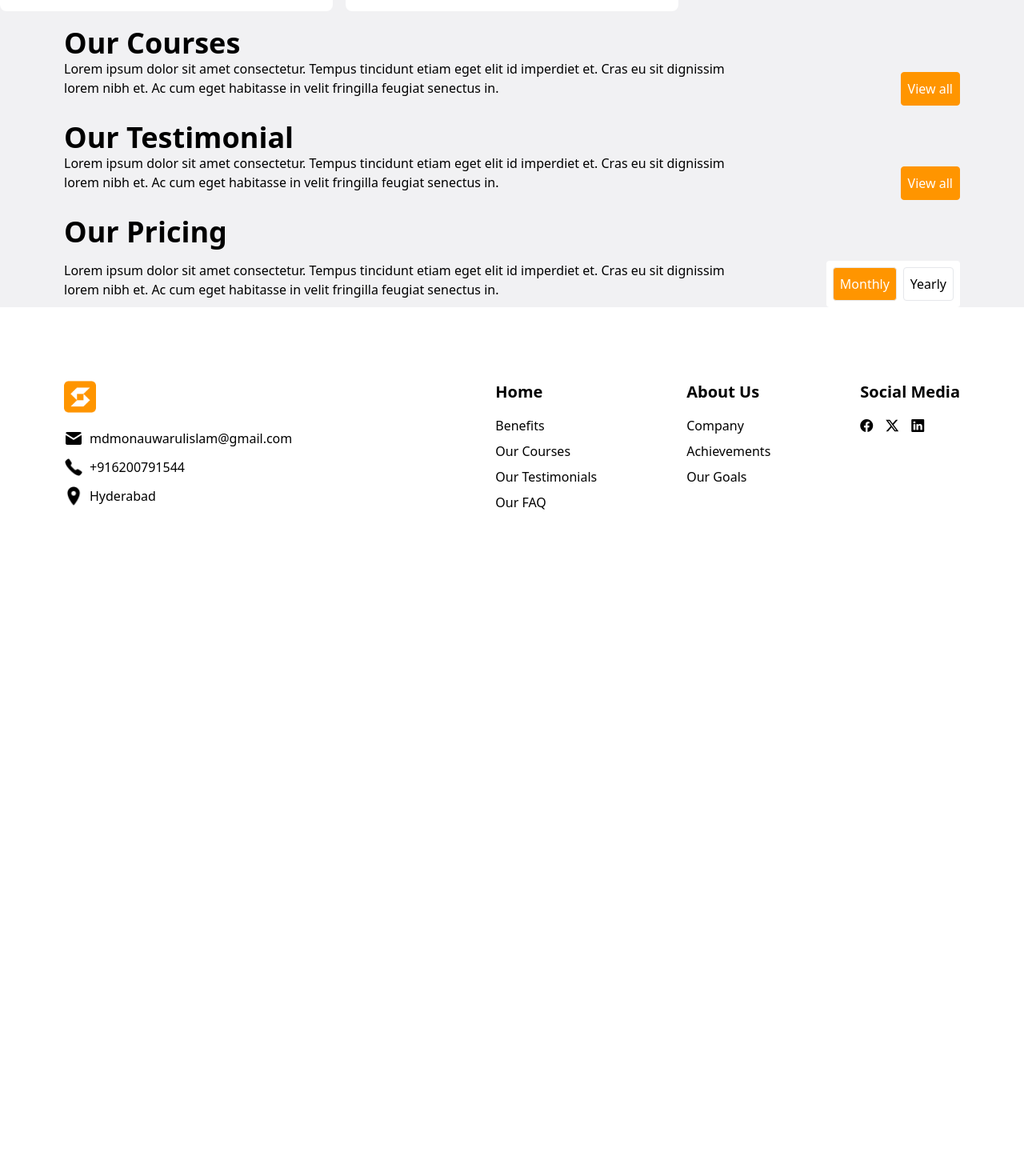
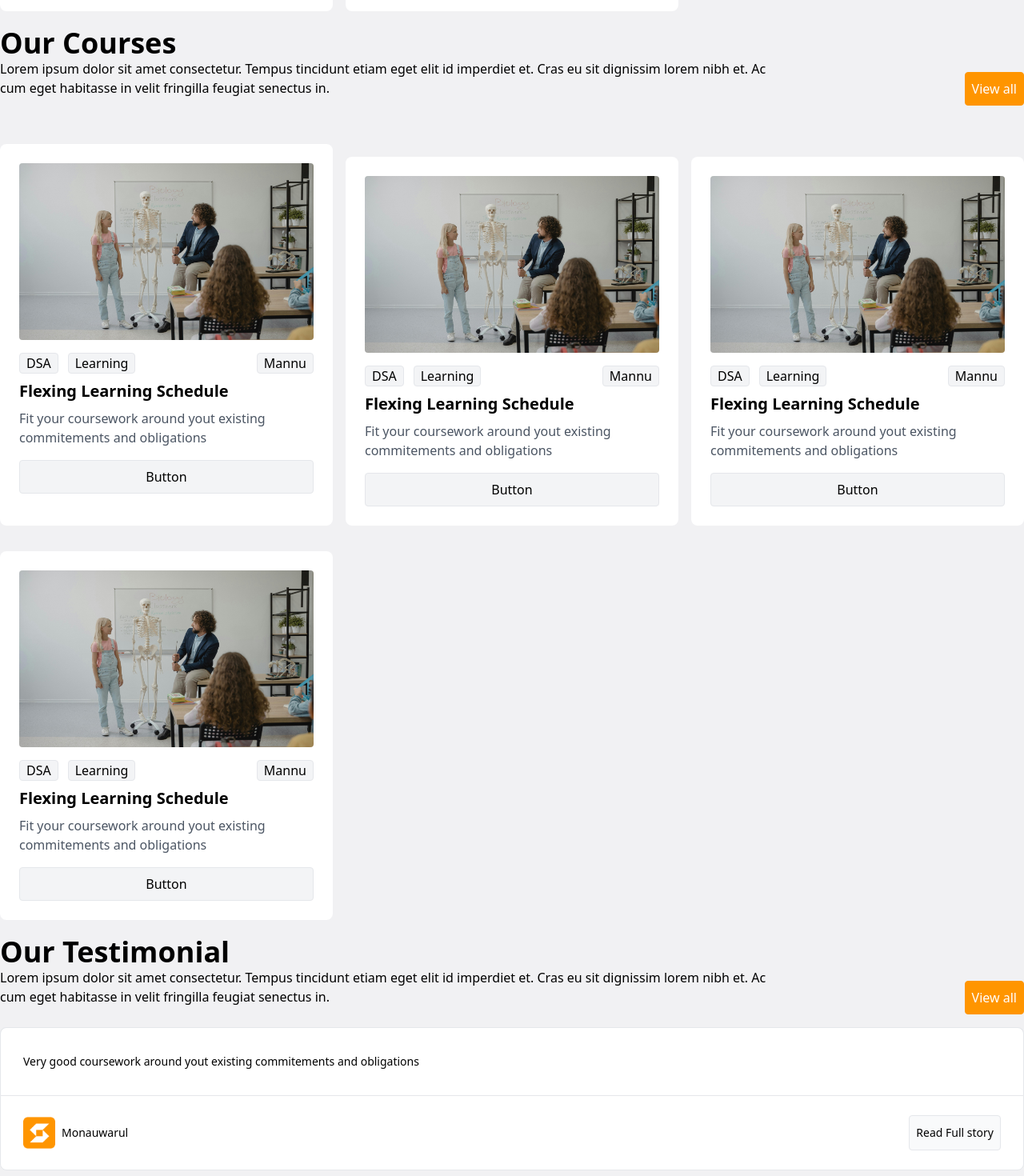
Before and after one commit to mdmonauwarulislam/e-learning, a React (Vite) app: page /#/ in a window 1280 px wide. Shown: the part 2260-3730 px from the top of the page at 80% size. Before the commit the page ends 2948 px from the top, so only its background shows below. Built offline with nearby package versions, Linux system fonts and the light colour scheme.

Commit message:
mobile Responsive

```diff
--- a/src/Components/CourseCard.jsx
+++ b/src/Components/CourseCard.jsx
@@ -1,23 +1,22 @@
+/* eslint-disable react/prop-types */
 // import React from 'react'
 import LearningImg from "../assets/Image/learning.jpg"
 
-function CourseCard() {
+function CourseCard(props) {
   return (
     <div className="bg-white p-6 rounded-lg">
             <img src= {LearningImg} alt="Image" className="w-full mb-4 rounded" />
             <div className="flex justify-between">
               <div className="flex space-x-3">
-                <p className="mb-2">Tag</p>
-                <p className="mb-2">Tag</p>
+                <p className="mb-2 border px-2 rounded bg-gray-100">{props.tag1}</p>
+                <p className="mb-2 border px-2 rounded bg-gray-100">{props.tag2}</p>
               </div>
-              <p className="text-right mb-2">Author</p>
+              <p className="text-right mb-2 border px-2 rounded bg-gray-100">{props.author}</p>
             </div>
             <div>
-              <h3 className="text-xl font-semibold mb-2">Headline</h3>
+              <h3 className="text-xl font-semibold mb-2">{props.title}</h3>
               <p className="text-gray-600 mb-4">
-                Lorem ipsum dolor sit amet consectetur adipisicing elit. Fuga
-                inventore, totam repellendus atque autem sunt ullam a iste animi
-                at illum et! Ipsum quod, rem atque adipisci dolor ea error?
+                {props.disc}
               </p>
               <button className="w-full bg-gray-100 border hover:bg-orangeBg text-black hover:text-white py-2 px-4 rounded">
                 Button
--- a/src/Components/Testinmonial.jsx
+++ b/src/Components/Testinmonial.jsx
@@ -1,20 +1,21 @@
+/* eslint-disable react/prop-types */
 // import React from 'react'
 import Logo from "../assets/Image/Logo.png"
 
-function Testinmonial() {
+function Testinmonial(props) {
   return (
     <div>
 
     <div className="bg-white px-7 py-8 rounded-t-lg border border-b-0">
       <div className=" ">
-        <p className="text-sm">Lorem ipsum dolor sit amet consectetur adipisicing elit. Molestiae, officia quo reprehenderit consequatur sequi expedita ratione. Placeat facilis expedita ex, illo eius laborum sapiente sit, quae officia at tenetur eligendi.</p>
+        <p className="text-sm">{props.review}</p>
       </div>
     </div>
     <div className="bg-white px-7 py-6 rounded-b-lg border">
       <div className="flex justify-between">
         <div className="flex justify-center text-center items-center space-x-2 h-11">
           <img src={Logo} alt="" className="h-10 w-10"/>
-        <p className="font-medium text-sm">Name of the .....</p>
+        <p className="font-medium text-sm">{props.user}</p>
         </div>
         <button className="border px-2 rounded font-medium text-sm bg-gray-50">Read Full story</button>
       </div>
--- a/src/Views/Home.jsx
+++ b/src/Views/Home.jsx
@@ -3,6 +3,8 @@ import lightIcon from "../assets/Image/lightIcon.png";
 import brandContainer from "../assets/Image/Container.png";
 import video from "../assets/Image/video.mp4";
 import BenifitCard from "../Components/BenifitCard";
+import CourseCard from "../Components/CourseCard";
+import Testinmonial from "../Components/Testinmonial";
 // import CourseCard from "../Components/CourseCard";
 // import Testinmonial from "../Components/Testinmonial";
 
@@ -20,31 +22,81 @@ function Home() {
   };
   const benefitCard = [
     {
-      id:1,
-      title:"Flexing Learning Schedule",
+      id: 1,
+      title: "Flexing Learning Schedule",
       disc: "Fit your coursework around yout existing commitements and obligations",
     },
     {
-      id:2,
-      title:"Flexing Learning Schedule",
+      id: 2,
+      title: "Flexing Learning Schedule",
       disc: "Fit your coursework around yout existing commitements and obligations",
     },
     {
-      id:3,
-      title:"Flexing Learning Schedule",
+      id: 3,
+      title: "Flexing Learning Schedule",
       disc: "Fit your coursework around yout existing commitements and obligations",
     },
     {
-      id:4,
-      title:"Flexing Learning Schedule",
+      id: 4,
+      title: "Flexing Learning Schedule",
       disc: "Fit your coursework around yout existing commitements and obligations",
     },
     {
-      id:5,
-      title:"Flexing Learning Schedule",
+      id: 5,
+      title: "Flexing Learning Schedule",
       disc: "Fit your coursework around yout existing commitements and obligations",
     },
   ];
+
+  const courseCard = [
+    {
+      tag1: "DSA",
+      tag2: "Learning",
+      author: "Mannu",
+      title: "Flexing Learning Schedule",
+      disc: "Fit your coursework around yout existing commitements and obligations",
+    },
+    {
+      tag1: "DSA",
+      tag2: "Learning",
+      author: "Mannu",
+      title: "Flexing Learning Schedule",
+      disc: "Fit your coursework around yout existing commitements and obligations",
+    },
+    {
+      tag1: "DSA",
+      tag2: "Learning",
+      author: "Mannu",
+      title: "Flexing Learning Schedule",
+      disc: "Fit your coursework around yout existing commitements and obligations",
+    },
+    {
+      tag1: "DSA",
+      tag2: "Learning",
+      author: "Mannu",
+      title: "Flexing Learning Schedule",
+      disc: "Fit your coursework around yout existing commitements and obligations",
+    },
+  ];
+
+  const testimonial = [
+    {
+      review:"Very good coursework around yout existing commitements and obligations",
+      user:"Monauwarul"
+    },
+    {
+      review:"Very good coursework around yout existing commitements and obligations",
+      user:"Monauwarul"
+    },
+    {
+      review:"Very good coursework around yout existing commitements and obligations",
+      user:"Monauwarul"
+    },
+    {
+      review:"Very good coursework around yout existing commitements and obligations",
+      user:"Monauwarul"
+    },
+  ]
 
   return (
     <>
@@ -88,7 +140,7 @@ function Home() {
       {/* ~~~~~~~~~~~~~~~~~~~~~~~~~~~~~~~~~~~~~~~~~~~~~~~~~~ video section ~~~~~~~~~~~~~~~~~~~~~~~~~~~~~~~~~~~~~~~~~~~~~~~~~~~~~~~~~  */}
 
       <div className="bg-grayColor">
-        <div className=" flex items-center justify-center md:mt-0 mt-[-280px] mx-4 max-w-[1280px] md:mx-auto max-h-[675px]">
+        <div className=" flex items-center justify-center md:mt-0 mt-[-300px] mx-4 max-w-[1280px] md:mx-auto max-h-[675px]">
           <div
             style={{
               position: "relative",
@@ -128,76 +180,96 @@ function Home() {
               </button>
             </div>
           </div>
-          <div className={`md:grid md:grid-cols-3 gap-4 md:pt-12 pt-3 space-y-4 `}>
-            {benefitCard.map((item,index) => (
+          <div
+            className={`md:grid md:grid-cols-3 gap-4 md:pt-12 pt-3 space-y-4 `}
+          >
+            {benefitCard.map((item, index) => (
               <BenifitCard
                 key={index}
                 id={item.id}
                 title={item.title}
-                disc ={item.disc}
+                disc={item.disc}
               />
             ))}
           </div>
         </div>
-      </div>
-
-      <div className="flex flex-col pt-5 bg-grayColor">
-        <h3 className=" px-20 text-2xl sm:text-3xl md:text-4xl lg:text-4xl xl:text-4xl font-bold ">
-          Our Courses
-        </h3>
-        <div className=" rounded-lg px-2 sm:px-16 md:mx-12 lg:mx-16 xl:mx-4 flex">
-          <div className="flex flex-col w-3/4">
-            <p className="text-sm sm:text-sm md:text-sm font-extralight  lg:text-sm xl:text-base ">
+        {/* ~~~~~~~~~~~~~~~~~~~~~~~~~~~~~~~~~~~~~~~~~~~~~~~~~~~~~~~~~~~~~ Our Course ~~~~~~~~~~~~~~~~~~~~~~~~~~~~~~~~~~~~~~~~~~~~ */}
+        <div className="flex flex-col pt-5 bg-grayColor max-w-[1280px] md:mx-auto mx-4 ">
+          <h3 className="text-2xl md:text-4xl font-bold ">Our Courses</h3>
+          <div className=" rounded-lg md:flex ">
+            <div className="md:w-3/4">
+              <p className="text-[14px] md:text-[16px]">
                 Lorem ipsum dolor sit amet consectetur. Tempus tincidunt etiam
-              eget elit id imperdiet et. Cras eu sit dignissim lorem nibh et. Ac
-              cum eget habitasse in velit fringilla feugiat senectus in.
+                eget elit id imperdiet et. Cras eu sit dignissim lorem nibh et.
+                Ac cum eget habitasse in velit fringilla feugiat senectus in.
               </p>
             </div>
-          <div className="mt-4 w-1/4 justify-end flex">
+            <div className="mt-4 w-1/4 justify-end md:flex">
               <button className="bg-orangeBg text-white p-2 rounded hover:bg-white hover:text-black border border-orangeBg transition duration-300 w-auto">
                 View all
               </button>
             </div>
           </div>
-
+          <div
+            className={`md:grid md:grid-cols-3 gap-4 md:pt-12 pt-3 space-y-4 `}
+          >
+            {courseCard.map((item, index) => (
+              <CourseCard
+                key={index}
+                tag1={item.tag1}
+                tag2={item.tag2}
+                author={item.author}
+                title={item.title}
+                disc={item.disc}
+              />
+            ))}
+          </div>
         </div>
 
-      {/* Our Testimonial */}
+        {/* ~~~~~~~~~~~~~~~~~~~~~~~~~~~~~~~~~~~~~~~~~~~~~~~~~~~~~~~~~~~~~~~ Our Testimonial ~~~~~~~~~~~~~~~~~~~~~~~~~~~~~~~~~~~~~~~~~~~~~~~~~~~~~~~~~~ */}
 
-      <div className="flex flex-col pt-5 bg-grayColor">
-        <h3 className=" px-20 text-2xl sm:text-3xl md:text-4xl lg:text-4xl xl:text-4xl font-bold ">
-          Our Testimonial
-        </h3>
-        <div className=" rounded-lg px-2 sm:px-16 md:mx-12 lg:mx-16 xl:mx-4 flex">
-          <div className="flex flex-col w-3/4">
-            <p className="text-sm sm:text-sm md:text-sm font-extralight  lg:text-sm xl:text-base ">
+        <div className="flex flex-col pt-5 bg-grayColor max-w-[1280px] md:mx-auto mx-4 ">
+          <h3 className=" text-2xl md:text-4xl font-bold ">Our Testimonial</h3>
+          <div className="rounded-lg md:flex">
+            <div className="md:w-3/4">
+              <p className="text-[14px] md:text-[16px]">
                 Lorem ipsum dolor sit amet consectetur. Tempus tincidunt etiam
-              eget elit id imperdiet et. Cras eu sit dignissim lorem nibh et. Ac
-              cum eget habitasse in velit fringilla feugiat senectus in.
+                eget elit id imperdiet et. Cras eu sit dignissim lorem nibh et.
+                Ac cum eget habitasse in velit fringilla feugiat senectus in.
               </p>
             </div>
-          <div className="mt-4 w-1/4 justify-end flex">
+            <div className="mt-4 w-1/4 justify-end md:flex">
               <button className="bg-orangeBg text-white p-2 rounded hover:bg-white hover:text-black border border-orangeBg transition duration-300 w-auto">
                 View all
               </button>
             </div>
             </div>
+            <div className="space-y-2 mt-4">
+            {testimonial.map((item, index) => (
+              <Testinmonial
+
+                key={index}
+                review={item.review}
+                user={item.user}
+              />
+            ))}
+            </div>
+
+
 
         </div>
 
-      {/* pricing boxed  */}
-      <div className="flex flex-col pt-5 bg-grayColor">
-        <h3 className=" px-20 text-2xl sm:text-3xl md:text-4xl lg:text-4xl xl:text-4xl font-bold ">
-          Our Pricing
-        </h3>
-        <div className=" rounded-lg px-2 sm:px-16 md:mx-12 lg:mx-16 xl:mx-4 flex">
-          <div className="flex mt-4 justify-between">
-            <p className="text-sm sm:text-sm md:text-sm font-extralight  lg:text-sm xl:text-base w-3/4">
+        {/* ~~~~~~~~~~~~~~~~~~~~~~~~~~~~~~~~~~~~~~~~~~~~~~~~~~~~~~~~~~~~~~~~~~~~~~~~ pricing boxed ~~~~~~~~~~~~~~~~~~~~~~~~~~~~~~~~~~~~~~~~~~~~  */}
+        <div className="flex flex-col pt-5 bg-grayColor max-w-[1280px] md:mx-auto mx-4 ">
+          <h3 className=" text-2xl md:text-4xl font-bold ">Our Pricing</h3>
+          <div className="rounded-lg md:flex">
+            <div className="mt-4 md:flex justify-between ">
+              <p className="text-[14px] md:text-[16px] md:w-3/4">
                 Lorem ipsum dolor sit amet consectetur. Tempus tincidunt etiam
-              eget elit id imperdiet et. Cras eu sit dignissim lorem nibh et. Ac
-              cum eget habitasse in velit fringilla feugiat senectus in.
+                eget elit id imperdiet et. Cras eu sit dignissim lorem nibh et.
+                Ac cum eget habitasse in velit fringilla feugiat senectus in.
               </p>
-            <div className=" flex space-x-2 bg-white p-2 w-auto rounded">
+              <div className="bg-white p-2 md:w-[13%] w-1/2 mt-4 md:mt-0 rounded mb-5 flex justify-between">
                 <button className="bg-orangeBg text-white p-2 rounded hover:bg-white hover:text-black border transition duration-300 w-auto">
                   Monthly
                 </button>
@@ -207,8 +279,7 @@ function Home() {
               </div>
             </div>
           </div>
-        <div className="bg-white px-20 py-6 pt-5">
-
+          <div className="bg-white px-20 py-6 pt-5 h-full mb-10"></div>
         </div>
       </div>
     </>
```
Lines whose indentation alone changed are shown as unchanged.
